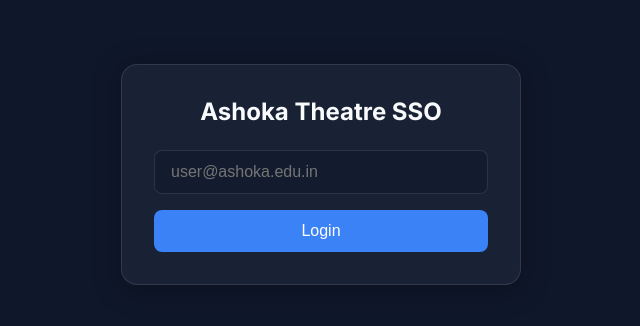
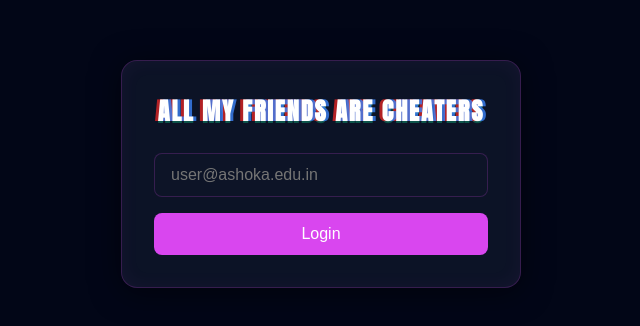
Before and after one commit to insha-py/theatre-booking, a Next.js app: page / in a window 1280 px wide. Shown: the part 226-552 px from the top of the page, without its empty margins (319-959 px from the left). Built offline with nearby package versions, Linux system fonts and the light colour scheme.

Commit message:
Applied neon glitch styling

```diff
--- a/src/app/globals.css
+++ b/src/app/globals.css
@@ -1,16 +1,16 @@
-@import url('https://fonts.googleapis.com/css2?family=Inter:wght@400;500;600;700&display=swap');
+@import url('https://fonts.googleapis.com/css2?family=Anton&family=Inter:wght@400;500;600;700&display=swap');
 
 :root {
-  --background: #0f172a;
-  --foreground: #f8fafc;
-  --primary: #3b82f6;
-  --primary-hover: #2563eb;
-  --seat-available: #334155;
+  --background: #020617; /* Very dark blue */
+  --foreground: #fdf2f8; /* Soft pink-white */
+  --primary: #d946ef; /* Bright magenta/pink */
+  --primary-hover: #c026d3;
+  --seat-available: #1e3a8a; /* Deep neon blue */
   --seat-locked: #eab308;
-  --seat-booked: #ef4444;
-  --seat-selected: #10b981;
-  --card-bg: rgba(30, 41, 59, 0.7);
-  --border: rgba(255, 255, 255, 0.1);
+  --seat-booked: #be123c; /* Dark cinema red */
+  --seat-selected: #f472b6; /* Hot pink */
+  --card-bg: rgba(15, 23, 42, 0.85); /* Darker blue panel */
+  --border: rgba(217, 70, 239, 0.2); /* Pinkish border */
 }
 
 * {
@@ -35,7 +35,20 @@
   border: 1px solid var(--border);
   border-radius: 16px;
   padding: 2rem;
-  box-shadow: 0 4px 30px rgba(0, 0, 0, 0.3);
+  box-shadow: 0 4px 30px rgba(0, 0, 0, 0.5), inset 0 0 20px rgba(217, 70, 239, 0.05);
+}
+
+.glitch-title {
+  font-family: 'Anton', sans-serif;
+  letter-spacing: 2px;
+  text-transform: uppercase;
+  text-align: center;
+  margin-bottom: 1.5rem;
+  color: #fff;
+  text-shadow:
+    3px 0px rgba(59, 130, 246, 0.8), /* Blue channel */
+    -3px 0px rgba(220, 38, 38, 0.8),  /* Red channel */
+    0px 2px rgba(16, 185, 129, 0.4);  /* Green hint */
 }
 
 .button {
@@ -92,6 +105,8 @@
   overflow-x: auto;
   padding-bottom: 1rem;
   scrollbar-width: thin; /* For Firefox */
+  margin: 0 -2rem; /* Pull out of the glass panel padding */
+  padding: 0 2rem; /* Add padding back to keep elements away from true edge */
 }
 
 .theatre-wrapper::-webkit-scrollbar {
@@ -230,4 +245,11 @@
   .theatre-layout {
     gap: 1rem;
   }
+  .theatre-wrapper {
+    margin: 0 -1.5rem;
+    padding: 0 1.5rem;
+  }
+  .glass-panel {
+    padding: 1.5rem;
+  }
 }
--- a/src/app/page.js
+++ b/src/app/page.js
@@ -167,7 +167,7 @@
     <div className="container" style={{display: 'flex', flexDirection: 'column', alignItems: 'center', justifyContent: 'center', minHeight: '100vh'}}>
       {step === 1 && (
         <div className="glass-panel animate-fade-in" style={{width: '100%', maxWidth: '400px'}}>
-          <h2 style={{marginBottom: '1.5rem', textAlign: 'center'}}>Ashoka Theatre SSO</h2>
+          <h2 className="glitch-title">ALL MY FRIENDS ARE CHEATERS</h2>
           <form onSubmit={handleLogin}>
             <input
               type="email"
@@ -185,8 +185,8 @@
       )}
 
       {step === 3 && (
-        <div className="animate-fade-in" style={{width: '100%'}}>
-          <h2 style={{textAlign: 'center', marginBottom: '1rem'}}>Select Your Seats (Max 2)</h2>
+        <div className="animate-fade-in" style={{width: '100%', maxWidth: '1000px'}}>
+          <h2 className="glitch-title">Select Your Seats</h2>
           <p style={{textAlign: 'center', color: '#94a3b8', marginBottom: '2rem'}}>Selected: {selectedSeats.length}/2</p>
 
           <div className="glass-panel">
```
